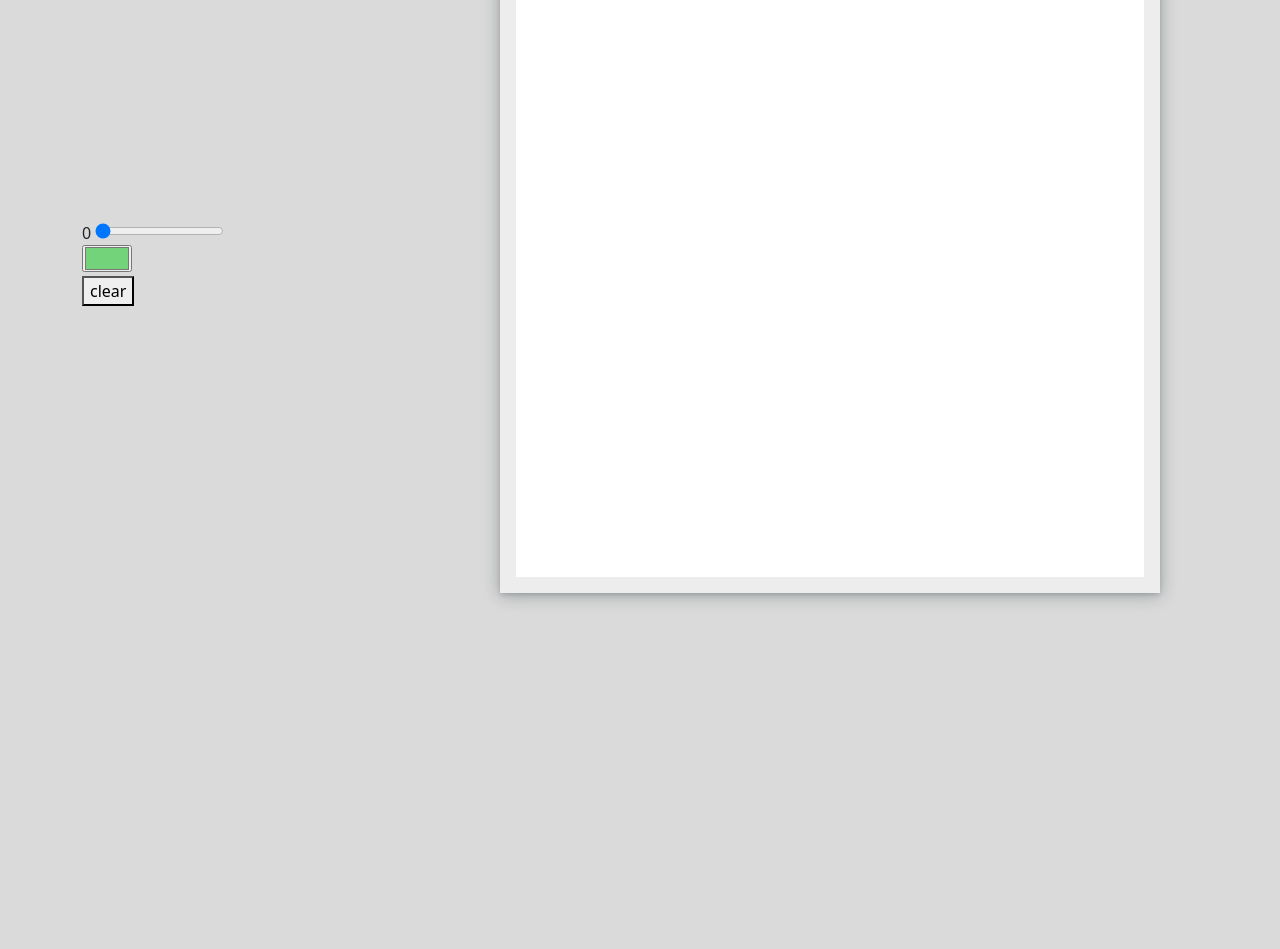
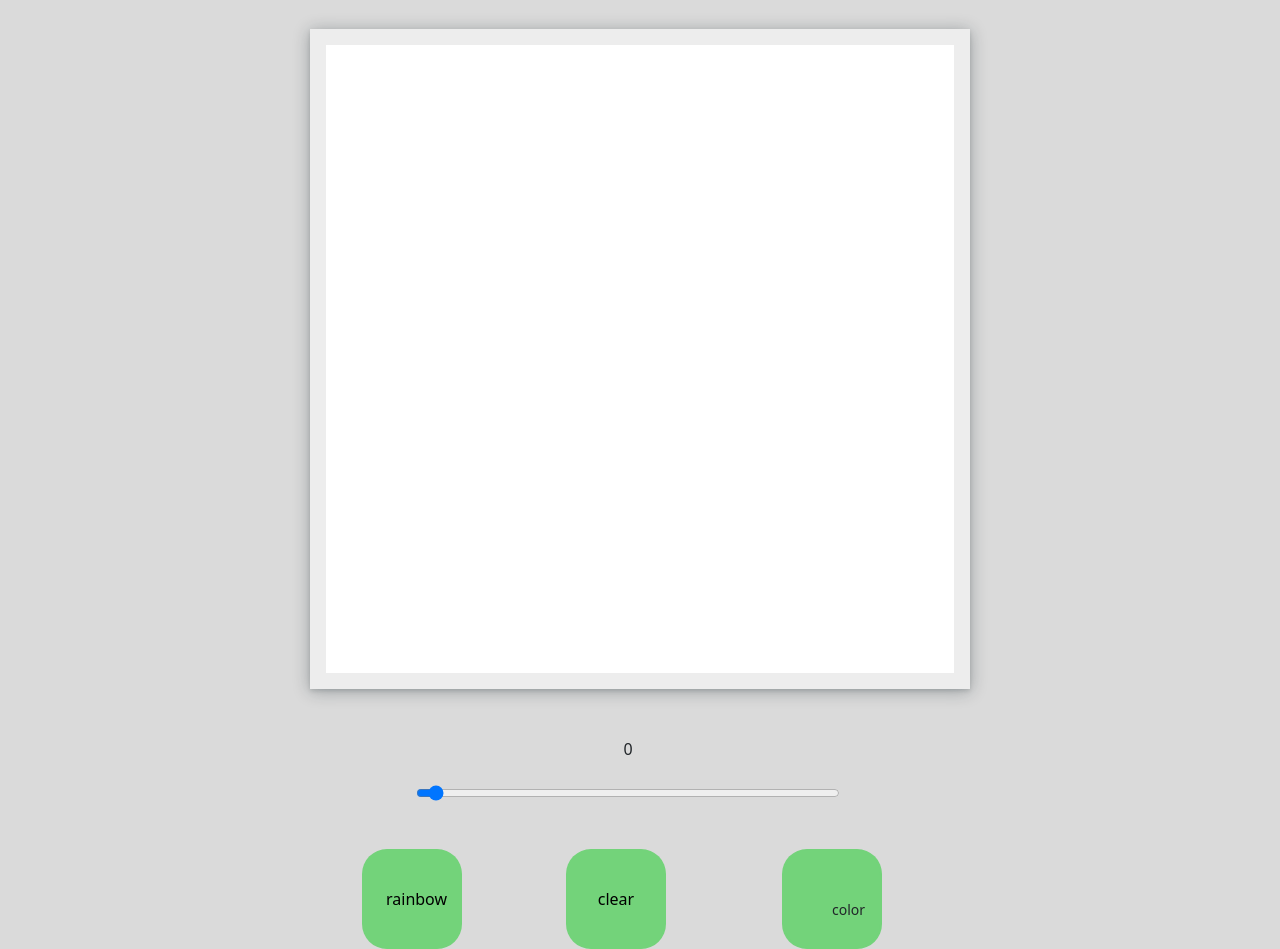
Before and after one commit to John-santhosh/Etch-a-sketch-js-, a plain HTML site: page index.html in a window 1280 px wide. Shown: the part 67-1016 px from the top of the page. Before the commit the page ends 800 px from the top, so only its background shows below. Drawn offline with nearby package versions, Linux system fonts and the light colour scheme.

Commit message:
UI updates

```diff
--- a/index.html
+++ b/index.html
@@ -12,34 +12,38 @@
 </head>
 <body>
     <div class="container  ">
-        <div class="row align-items-center">
-            <div class="parent m-auto p-0 col-8 order-1">
+        <h1 class="text-center mb-5">Etch a sketch</h1>
+        <div class="row align-items-center ">
+            <div class="m-auto p-0 col-12 order-xl-1 main row">
+
+                <!-- grids -->
+                <div class=" parent ">
                 <!-- grid rows and columns goes here -->
-            </div>
-
-            <div class="col-4">
-                <div>
-                    <span id="range-val">0</span>
-                    <input type="range" name="" id="range" value="0" min="0" max="30">
                 </div>
 
-                <!-- <input type="number" name="limit" id="limit" placeholder="max-limit: 30"> -->
-
-                <div>
-                    <input type="color" value="#73d37a" name="" id="colorPalate">
+                <!-- actions -->
+                <div class="my-5 row justify-content-center">
+                    <span id="range-val" class="col-8 text-center mb-4">0</span>
+                    <input class="col-8" type="range" name="" id="range" value="0" min="0" max="30">
                 </div>
 
-                <!-- <button  id="grids">change grid</button> -->
-                <div>
-                    <button id="clearBtn">clear</button>
+                <div class="col-12  row justify-content-around text-center">
+                    <div class="col-4 circle row align-items-center">
+                        <button class="rainbow getclr " name="rainbow">rainbow</button>
+                    </div>
+
+                    <div class="col-4 circle row align-items-center">
+                        <button id="clearBtn">clear</button>
+                    </div>
+
+                    <div class="col-4 circle p-0 position-relative">
+                        <small class="position-absolute start-50 top-50">color</small>
+                        <input type="color" class="getclr " value="#73d37a" name="palate" id="colorPalate">
+                    </div>
+
                 </div>
+
             </div>
-    </div>
-    <div>
-
-
-
-
     </div>
     <!-- bootstrap js cdn  -->
     <script src="https://cdn.jsdelivr.net/npm/bootstrap@5.3.0-alpha1/dist/js/bootstrap.bundle.min.js" integrity="sha384-w76AqPfDkMBDXo30jS1Sgez6pr3x5MlQ1ZAGC+nuZB+EYdgRZgiwxhTBTkF7CXvN" crossorigin="anonymous"></script>
--- a/script/index.js
+++ b/script/index.js
@@ -5,10 +5,12 @@ let range = document.querySelector('#range')
 let colorPlate = document.querySelector("#colorPalate");
 let clearBtn = document.querySelector('#clearBtn')
 let displayRange = document.querySelector("#range-val");
+let rainBow = document.querySelector('.rainbow')
+let getClr = document.querySelectorAll(".getclr");
 
 range.addEventListener('click',function(){
     // displaying the range value dynamically
-    displayRange.textContent = range.value;
+    displayRange.textContent = `${range.value} * ${range.value}`;
 
     // clearing previous board
     clearChildren();
@@ -32,14 +34,40 @@ range.addEventListener('click',function(){
     // calling mouse trail method
     let hovering = document.querySelectorAll('.check')
     hovering.forEach(child=>{
-        child.addEventListener("mouseenter", mouseTrail);
+        child.addEventListener("mouseenter",generateRainbow)
     })
 })
 
-//adding mouse trail effect
+// function setColor(){
+//     child.style.background = colorPlate.value;
+// child.style.background = colorPlate.value;
+//             getClr.forEach((a) =>
+//                 a.addEventListener("click", (e) => {
+//                 let color = e.target.name;
+//                 let random = Math.floor(Math.random() * 255);
+//             if (color === "rainbow")
+//                 return (child.style.background = `hsl(${random},100%,50%)`);
+//             else if (color === "palate")
+//                 return (child.style.background = colorPlate.value);
+//     })
+//   );
+//         });
+//   })
+// )
+// }
+
+
+//adding mouse trail effect / setting color
 function mouseTrail(){
     // Here <this> refer the <child> from forEach
     this.style.background=colorPlate.value
+}
+
+// generating rainbow colors
+function generateRainbow(){
+    let random = Math.floor(Math.random() * 255);
+    this.style.background=`hsl(${random},100%,50%)`
+//   return `hsl(${random},100%,50%)`;
 }
 
 // clearing out the container
--- a/styles/style.css
+++ b/styles/style.css
@@ -3,6 +3,9 @@
 }
 :root{
     --white :  rgb(255, 255, 255);
+    --shade-1: rgba(14, 30, 37, 0.12) 0px 2px 4px 0px, rgba(14, 30, 37, 0.32) 0px 2px 16px 0px;
+    --shade-2: rgba(0, 0, 0, 0.25) 0px 0.0625em 0.0625em, rgba(0, 0, 0, 0.25) 0px 0.125em 0.5em, rgba(255, 255, 255, 0.1) 0px 0px 0px 1px inset;
+    --size: 660px;
 }
 body{
     background-color: rgb(218, 218, 218);
@@ -10,21 +13,67 @@ body{
 }
 .check{
     background: var(--white);
-    padding: 1px;
     background-clip: content-box;
-    /* border: 1px solid rgb(138, 90, 0); */
-    border-radius:.3rem;
-    /* box-shadow: 0px 0px 30px rgb(223, 223, 223); */
-    box-shadow: rgba(50, 50, 93, 0.25) 0px 30px 60px -12px inset, rgba(0, 0, 0, 0.3) 0px 18px 36px -18px inset;
+    box-shadow:var(--shade-2)
+}
+.main{
+    width: var(--size);
+    min-height: var(--size);
 }
 .parent{
-background: var(--white);
-box-shadow: rgba(14, 30, 37, 0.12) 0px 2px 4px 0px, rgba(14, 30, 37, 0.32) 0px 2px 16px 0px;
-    max-width: 660px;
-    height: 660px;
+    background: var(--white);
+    box-shadow: var(--shade-1);
+    width: var(--size);
+    min-height: var(--size);
     display: grid;
-    /* grid-template-columns: repeat(25 , 1fr);
-    grid-template-rows:repeat(25 ,1fr); */
     border: 1rem solid rgb(237, 237, 237);
+    padding: 0 ;
+}
+/* button actions */
+#clearBtn,.rainbow{
+    background: transparent;;
+}
+.circle{
+    background-color: #73d37a;
+    border-radius: 25%;
+    overflow: hidden;
+    width: 100px;
+    height: 100px;
+}
+[type="color"]{
+    width: 100px;
+    height: 100px;
+    background-color: transparent;
+    border: none;
+}
+/* a non standard method for the appearance of input:color */
+[type="color"]::-webkit-color-swatch{
+    border-radius: 25%;
+    border: none;
+}
 
+button{
+    border: transparent;
+    outline: none;
 }
+
+@media only screen and (max-width: 330px){
+    :root{
+        --size: 300px;
+    }
+}
+@media only screen and (min-width: 330px){
+    :root{
+        --size: 375px;
+    }
+}
+@media only screen and (min-width: 576px){
+    :root{
+        --size: 556px;
+    }
+}
+@media only screen and (min-width: 768px){
+    :root{
+        --size: 660px;
+    }
+}
```
